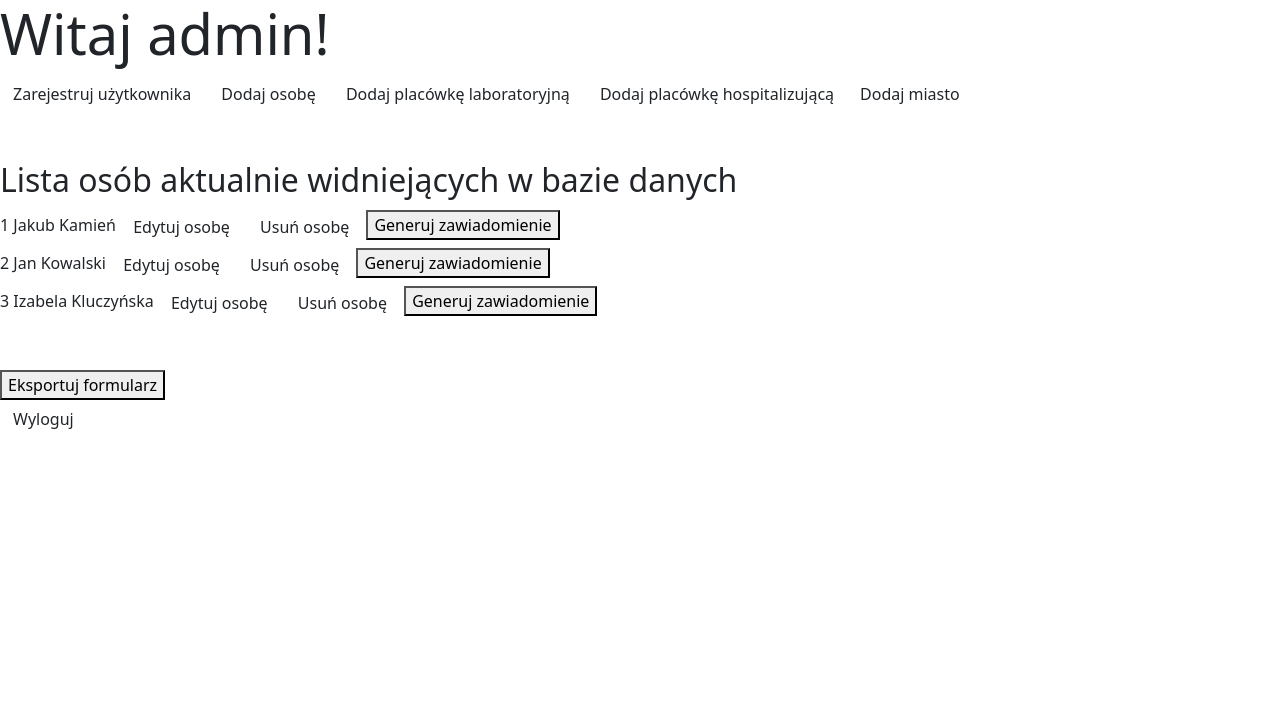
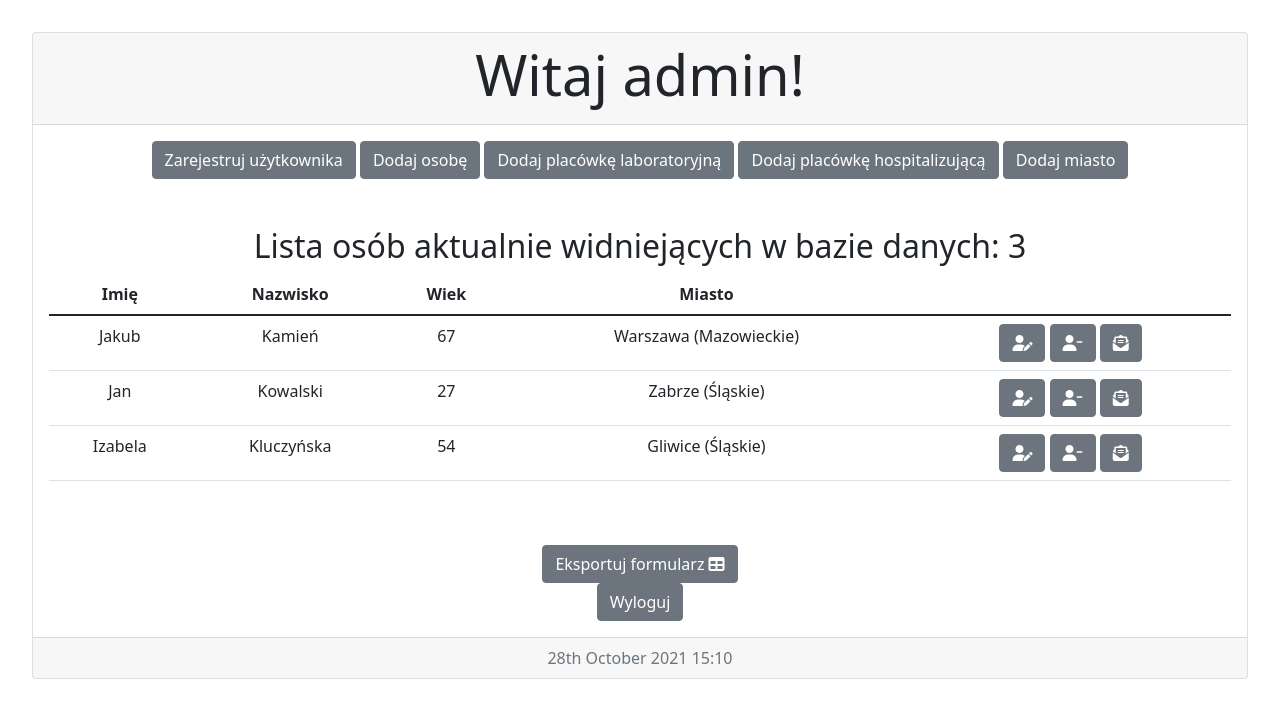
Before and after one commit to meihsner/CovidApp, a Django app: page /covid/main/ in a window 1280 px wide. Shown: the top 718 px of the page. Run offline with Django 3.2, Linux system fonts and the light colour scheme; a user stored in the database is signed in; data comes from the database, SQL or seed files in the repository; both versions use the stored data as it was after the commit; some libraries are stand-ins or nearby versions.

Commit message:
HTML (Bootstrap + FontAwesome)

```diff
--- a/App/settings.py
+++ b/App/settings.py
@@ -38,6 +38,7 @@ INSTALLED_APPS = [
     'django.contrib.messages',
     'django.contrib.staticfiles',
     'phonenumber_field',
+    'bootstrapform',
     'covid'
 ]
 
@@ -120,6 +121,7 @@ USE_TZ = True
 # https://docs.djangoproject.com/en/3.2/howto/static-files/
 
 STATIC_URL = '/static/'
+STATICFILES_DIRS = ['static']
 
 # Default primary key field type
 # https://docs.djangoproject.com/en/3.2/ref/settings/#default-auto-field
--- a/covid/views.py
+++ b/covid/views.py
@@ -1,7 +1,7 @@
 from django.shortcuts import render, get_object_or_404, redirect
 from django.contrib.auth.decorators import login_required
 from django.contrib.admin.views.decorators import staff_member_required
-from .models import Person, City
+from .models import Person, City, Hospital, Laboratory
 from .forms import PersonForm, CityForm, HospitalForm, LaboratoryForm
 from django.contrib.auth.forms import UserCreationForm
 
@@ -54,20 +54,30 @@ def delete_person(request, id):
 
 @login_required
 def add_laboratory(request):
+    if Laboratory.objects.count() <= 5:
+        laboratories = Laboratory.objects.order_by('-id')
+    else:
+        laboratories = Laboratory.objects.order_by('-id')[0:6]
+
     form_laboratory = LaboratoryForm(request.POST or None)
     if form_laboratory.is_valid():
         form_laboratory.save()
         return redirect(main)
-    return render(request, 'add_laboratory.html', {'form_laboratory': form_laboratory})
+    return render(request, 'add_laboratory.html', {'form_laboratory': form_laboratory, 'laboratories': laboratories})
 
 
 @login_required
 def add_hospital(request):
+    if Hospital.objects.count() <= 5:
+        hospitals = Hospital.objects.order_by('-id')
+    else:
+        hospitals = Hospital.objects.order_by('-id')[0:6]
+
     form_hospital = HospitalForm(request.POST or None)
     if form_hospital.is_valid():
         form_hospital.save()
         return redirect(main)
-    return render(request, 'add_hospital.html', {'form_hospital': form_hospital})
+    return render(request, 'add_hospital.html', {'form_hospital': form_hospital, 'hospitals': hospitals})
 
 
 @login_required
--- /dev/null
+++ b/static/global.css
@@ -0,0 +1,3 @@
+body {
+    padding: 2em;
+}
--- a/templates/add_city.html
+++ b/templates/add_city.html
@@ -1,16 +1,17 @@
 {% extends 'pattern.html' %}
+{% load bootstrap %}
 
 {% block title %} Dodaj osobę {% endblock %}
 
 {% block page %}
     <h2>Ostatnio dodane miasta:</h2>
     {% for city in cities %}
-        {{ city.name }} {{ city.county }} {{ city.province }} <br>
+        {{ city.name }} --- {{ city.county }} --- {{ city.province }} <br>
     {% endfor %}
     <br>
     <form method="POST" enctype="multipart/form-data">
         {% csrf_token %}
-        {{ form_city }}
+        {{ form_city|bootstrap }}
         <button type="submit">Dodaj</button>
     </form>
     <a href="{% url 'main' %}" class="btn" >Powrót</a>
--- a/templates/add_person.html
+++ b/templates/add_person.html
@@ -1,11 +1,12 @@
 {% extends 'pattern.html' %}
+{% load bootstrap %}
 
 {% block title %} Dodaj osobę {% endblock %}
 
 {% block page %}
     <form method="POST" enctype="multipart/form-data">
         {% csrf_token %}
-        {{ form_person }}
+        {{ form_person|bootstrap }}
         <button type="submit">Dodaj</button>
     </form>
 
--- a/templates/main.html
+++ b/templates/main.html
@@ -3,25 +3,54 @@
 {% block title %} Main page {% endblock %}
 
 {% block page %}
+<div class="card text-center">
+  <div class="card-header">
     {% if user.is_authenticated %}
       <h2 class="display-4">Witaj {{ user.username }}!</h2>
     {% endif %}
-
+  </div>
+  <div class="card-body">
     {% if perms.covid %}
-      <a href="{% url 'register' %}" class="btn">Zarejestruj użytkownika</a>  <a href="{% url 'add_person' %}" class="btn">Dodaj osobę</a>  <a href="{% url 'add_laboratory' %}" class="btn" >Dodaj placówkę laboratoryjną</a> <a href="{% url 'add_hospital' %}" class="btn" >Dodaj placówkę hospitalizującą</a><a href="{% url 'add_city' %}" class="btn" >Dodaj miasto</a> <br>
+      <a href="{% url 'register' %}" class="btn btn-secondary">Zarejestruj użytkownika </a>  <a href="{% url 'add_person' %}" class="btn btn-secondary">Dodaj osobę</a>  <a href="{% url 'add_laboratory' %}" class="btn btn-secondary">Dodaj placówkę laboratoryjną</a> <a href="{% url 'add_hospital' %}" class="btn btn-secondary">Dodaj placówkę hospitalizującą</a> <a href="{% url 'add_city' %}" class="btn btn-secondary">Dodaj miasto</a> <br>
     {% else %}
-      <a href="{% url 'add_person' %}" class="btn">Dodaj osobę</a>  <a href="{% url 'add_laboratory' %}" class="btn" >Dodaj placówkę laboratoryjną</a> <a href="{% url 'add_hospital' %}" class="btn" >Dodaj placówkę hospitalizującą</a> <a href="{% url 'add_city' %}" class="btn" >Dodaj miasto</a> <br>
+      <a href="{% url 'add_person' %}" class="btn btn-secondary">Dodaj osobę</a>  <a href="{% url 'add_laboratory' %}" class="btn btn-secondary" >Dodaj placówkę laboratoryjną</a> <a href="{% url 'add_hospital' %}" class="btn btn-secondary" >Dodaj placówkę hospitalizującą</a> <a href="{% url 'add_city' %}" class="btn btn-secondary" >Dodaj miasto</a> <br>
     {% endif %}
 
     <br>
     <br>
-  <h2>Lista osób aktualnie widniejących w bazie danych</h2>
+    <h2>Lista osób aktualnie widniejących w bazie danych: {{ people|length }}</h2>
+    <table class="table">
+      <thead>
+        <tr>
+          <th scope="col">Imię</th>
+          <th scope="col">Nazwisko</th>
+          <th scope="col">Wiek</th>
+          <th scope="col">Miasto</th>
+          <th scope="col"></th>
+        </tr>
+      </thead>
+      <tbody>
         {% for person in people %}
-    {{ person.id }} {{ person.name }} {{ person.surname }} <a href="{% url 'edit_person' person.id %}" class="btn" >Edytuj osobę</a> <a href="{% url 'delete_person' person.id %}" class="btn" >Usuń osobę</a> <button type="button">Generuj zawiadomienie</button> <br>
+        <tr>
+          <td>{{ person.name }}</td>
+          <td>{{ person.surname }}</td>
+          <td>{{ person.age }}</td>
+          <td>{{ person.city }}</td>
+          <td><a href="{% url 'edit_person' person.id %}" class="btn btn-secondary"><i class="fas fa-user-pen"></i></a> <a href="{% url 'delete_person' person.id %}" class="btn btn-secondary"><i class="fas fa-user-minus"></i></a> <button type="button" class="btn btn-secondary"><i class="fas fa-envelope-open-text"></i></button></li></td>
+        </tr>
         {% endfor %}
+      </tbody>
+    </table>
     <br>
     <br>
 
-  <button type="button">Eksportuj formularz</button> <br>
-  <a href="{% url 'logout' %}" class="btn" >Wyloguj</a>
+  <button type="button" class="btn btn-secondary">Eksportuj formularz <i class="fas fa-table"></i></button> <br>
+  <a href="{% url 'logout' %}" class="btn btn-secondary">Wyloguj</a>
+
+  </div>
+  <div class="card-footer text-muted">
+    {% now "jS F Y H:i" %}
+  </div>
+</div>
+
 {% endblock %}
--- a/templates/pattern.html
+++ b/templates/pattern.html
@@ -1,3 +1,5 @@
+{% load static %}
+
 <!doctype html>
 <html lang="en">
 <head>
@@ -5,9 +7,10 @@
     <meta name="viewport"
           content="width=device-width, user-scalable=no, initial-scale=1.0, maximum-scale=1.0, minimum-scale=1.0">
     <meta http-equiv="X-UA-Compatible" content="ie=edge">
+    <link rel="stylesheet" href="{% static 'global.css' %}">
     <link href="https://cdn.jsdelivr.net/npm/bootstrap@5.1.3/dist/css/bootstrap.min.css" rel="stylesheet"
           integrity="sha384-1BmE4kWBq78iYhFldvKuhfTAU6auU8tT94WrHftjDbrCEXSU1oBoqyl2QvZ6jIW3" crossorigin="anonymous">
-    <script src="http://kit.fontawesome.com/fc894043df.js" crossorigin="anonymous"></script>
+    <script src="https://kit.fontawesome.com/e7eb738ec8.js" crossorigin="anonymous"></script>
     <title>{% block title %}{% endblock %}</title>
 </head>
 <body>
--- a/templates/registration/login.html
+++ b/templates/registration/login.html
@@ -1,11 +1,12 @@
 {% extends 'pattern.html' %}
+{% load bootstrap %}
 
 {% block title %} Login {% endblock %}
 
 {% block page %}
     <form method="POST">
         {% csrf_token %}
-        {{ form }}
+        {{ form|bootstrap }}
         <button type="submit">Zaloguj</button>
     </form>
 
```
Also changed, not shown: templates/add_hospital.html (+8 -2 lines), templates/add_laboratory.html (+7 -1 lines), db.sqlite3. Lines whose indentation alone changed are shown as unchanged.
